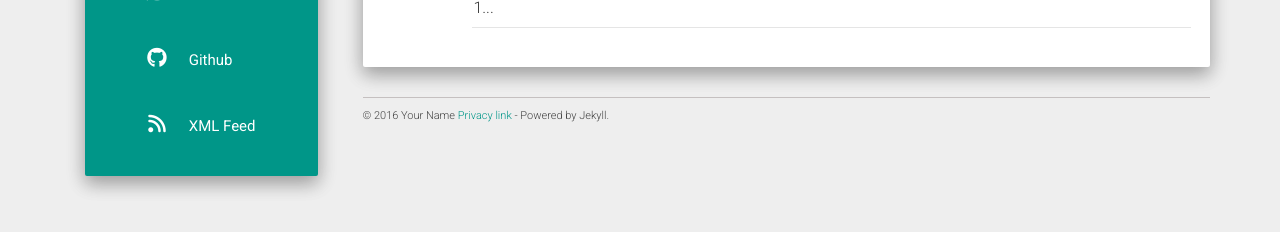
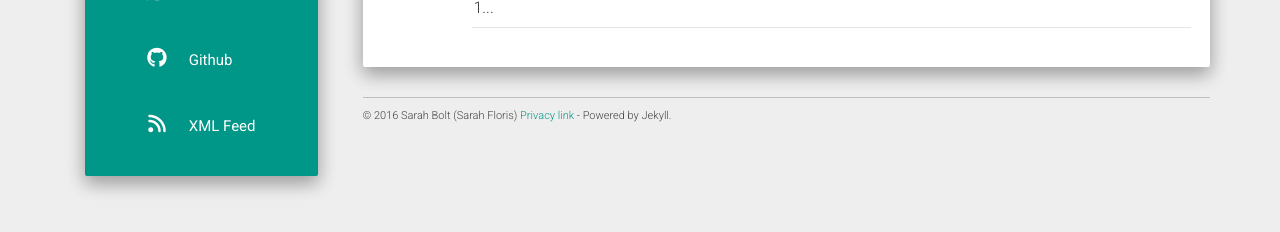
Before and after one commit to sdf94/sdf94.github.io, a Jekyll site: the page built from index.html, in a window 1280 px wide. Shown: the part 540-772 px from the top of the page. Built offline with Jekyll 4.4.1, drawn with Linux system fonts in a browser that asks for light colours; nearby versions of some CDN libraries; the list of posts is cut into pages by our own code.

Commit message:
Update footer.html

```diff
--- a/_includes/footer.html
+++ b/_includes/footer.html
@@ -1,5 +1,5 @@
 <footer>
-  © 2016 Your Name <a href="#">Privacy link</a> - Powered by Jekyll.
+  © 2016 Sarah Bolt (Sarah Floris) <a href="#">Privacy link</a> - Powered by Jekyll.
 </footer>
 <div align="center">
   <script async src="https://pagead2.googlesyndication.com/pagead/js/adsbygoogle.js"></script>
```
